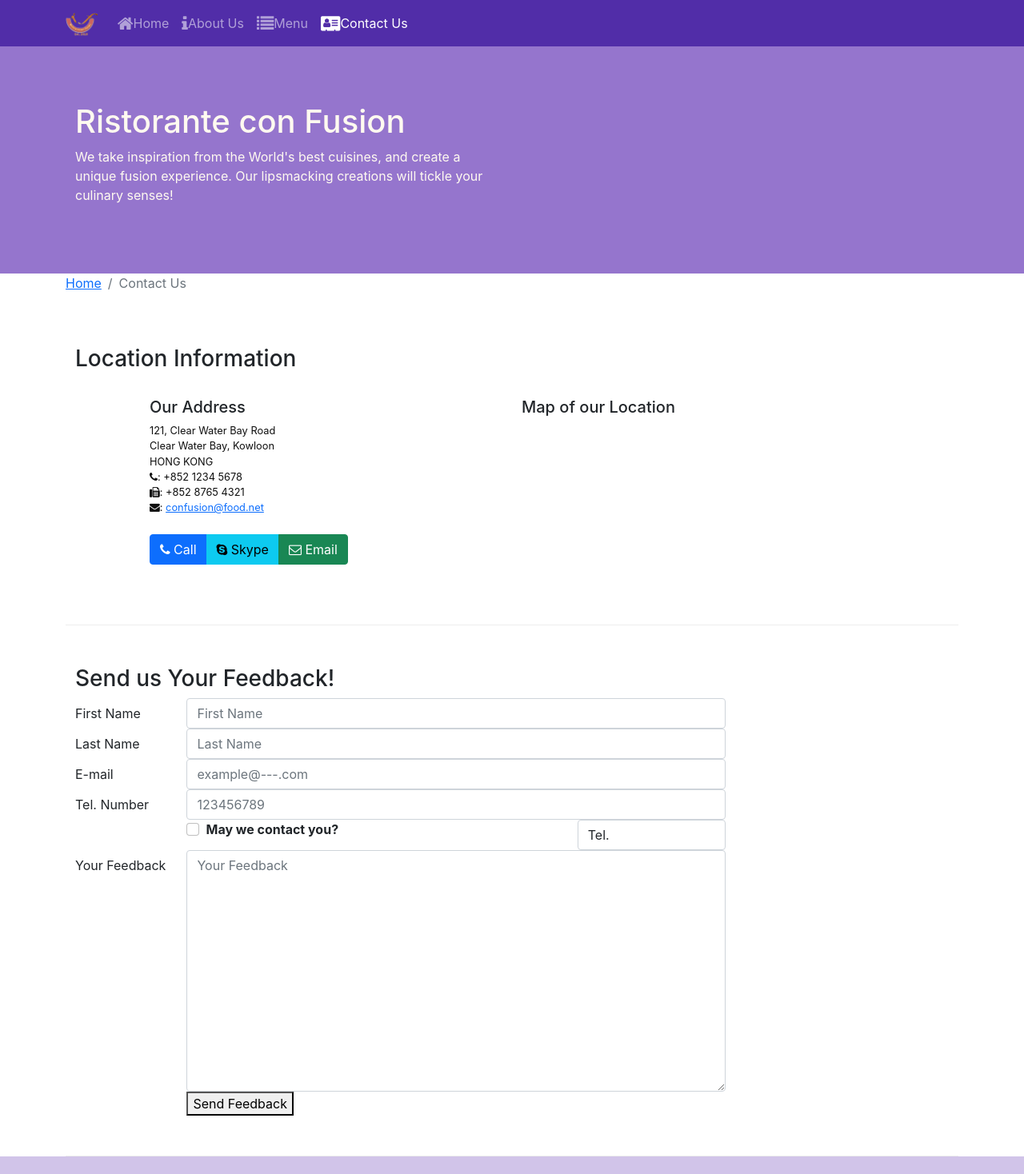
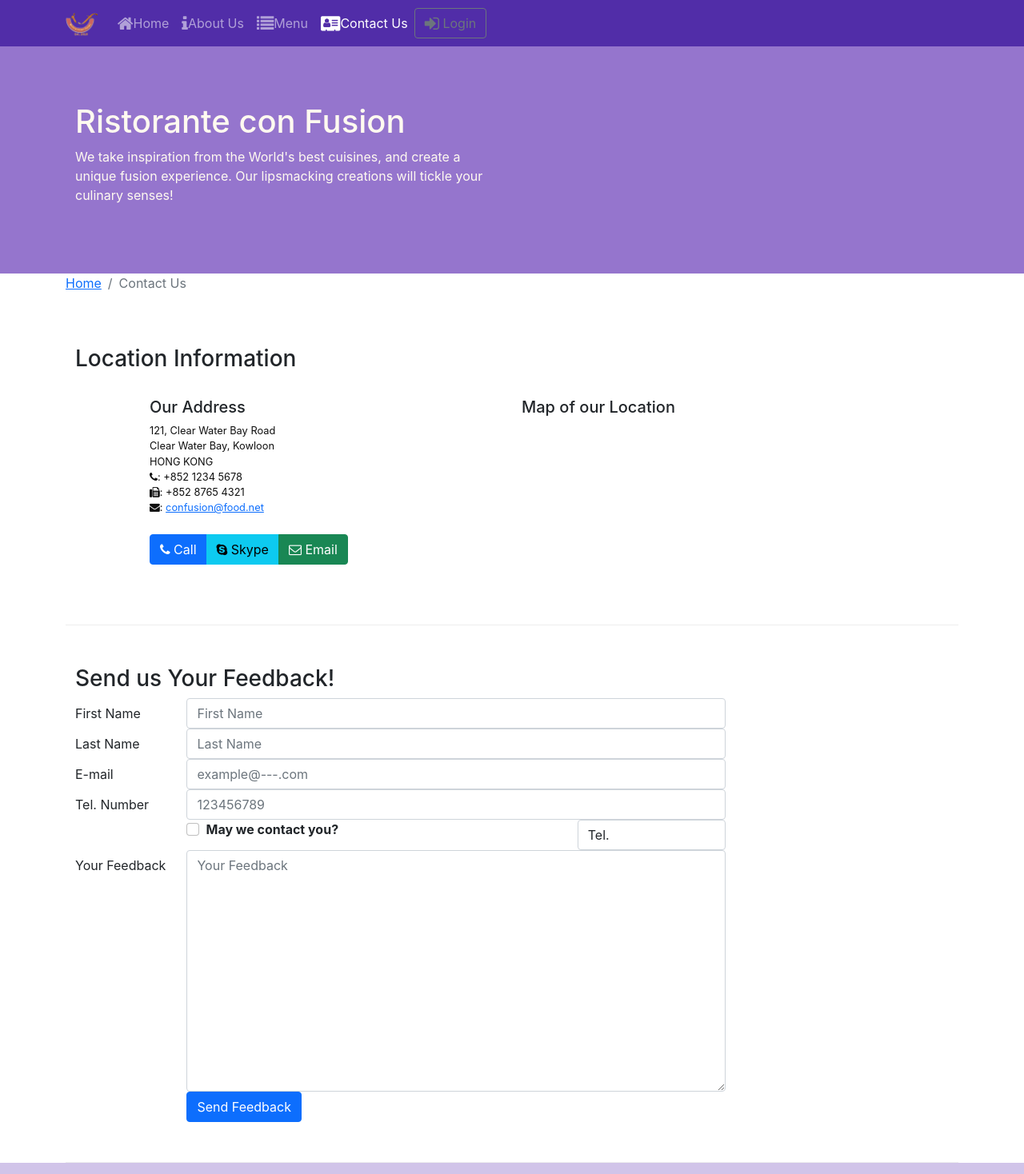
Before and after one commit to knight-dev-00/React-Restaurant, a React (Create React App) app: page /contactus in a window 1280 px wide. Shown: the top 1468 px of the page at 80% size. Built offline with nearby package versions, Linux system fonts and the light colour scheme.

Commit message:
Uncontrolled Form

```diff
--- a/src/components/ContactComponent.js
+++ b/src/components/ContactComponent.js
@@ -1,5 +1,5 @@
 import React, { Component } from 'react';
-import { Breadcrumb, BreadcrumbItem, Form, FormGroup, FormFeedback, Input, Col, Label } from 'reactstrap';
+import { Breadcrumb, BreadcrumbItem, Form, FormGroup, FormFeedback, Input, Col, Label, Button } from 'reactstrap';
 import { Link } from 'react-router-dom';
 
 class Contact extends Component {
@@ -190,7 +190,7 @@ class Contact extends Component {
               </FormGroup>
               <FormGroup row>
                 <Col md={{size:10, offset:2}}>
-                  <button type="submit" color="primary"> Send Feedback</button>
+                  <Button type="submit" color="primary">Send Feedback</Button>
                 </Col>
               </FormGroup>
             </Form>
--- a/src/components/HeaderComponent.js
+++ b/src/components/HeaderComponent.js
@@ -1,14 +1,30 @@
 import React, { Component } from 'react';
-import { Navbar, NavbarBrand, Nav, NavbarToggler, Collapse, NavItem, Jumbotron } from 'reactstrap';
+import { Navbar, NavbarBrand, Nav, NavbarToggler, Collapse, NavItem, Jumbotron,
+    Modal, ModalHeader, ModalBody, Label, Input, Form, FormGroup, Button } from 'reactstrap';
 import { NavLink } from 'react-router-dom';
 
 class Header extends Component {
   constructor(props) {
     super(props);
     this.state = {
-      isNavOpen: false
+      isNavOpen: false,
+      isModalOpen: false
     }
     this.toggleNav = this.toggleNav.bind(this);
+    this.toggleModal = this.toggleModal.bind(this);
+    this.handleSubmit = this.handleSubmit.bind(this);
+  }
+
+  toggleModal() {
+    this.setState({
+      isModalOpen: !this.state.isModalOpen
+    })
+  }
+
+  handleSubmit(event) {
+    console.log("Username: " + this.username.value + " Password: " + this.password.value)
+    this.toggleModal();
+    event.preventDefault()
   }
 
   toggleNav() {
@@ -49,6 +65,11 @@ class Header extends Component {
                   </NavLink>
                 </NavItem>
               </Nav>
+              <Nav className="ml-auto" navbar>
+                <NavItem>
+                  <Button outline onClick={this.toggleModal}><span className="fa fa-sign-in fa-lg"></span> Login</Button>
+                </NavItem>
+              </Nav>
             </Collapse>
           </div>
         </Navbar>
@@ -62,6 +83,28 @@ class Header extends Component {
             </div>
           </div>
         </Jumbotron>
+        <Modal isOpen={this.state.isModalOpen} toggle={this.toggleModal}>
+          <ModalHeader toggle={this.toggleModal}>Login</ModalHeader>
+          <ModalBody>
+            <Form onSubmit={this.handleSubmit}>
+              <FormGroup>
+                <Label>Username
+                  <Input type="text" name="username"
+                      innerRef={(input) => this.username = input}  />
+                </Label>
+              </FormGroup>
+              <FormGroup>
+                <Label>Password
+                  <Input type="password" name="password"
+                      innerRef={(input) => this.password = input}  />
+                </Label>
+              </FormGroup>
+              <FormGroup>
+                <Button type="submit" value="submit" color="primary">Login</Button>
+              </FormGroup>
+            </Form>
+          </ModalBody>
+        </Modal>
       </>
     )
   }
```
